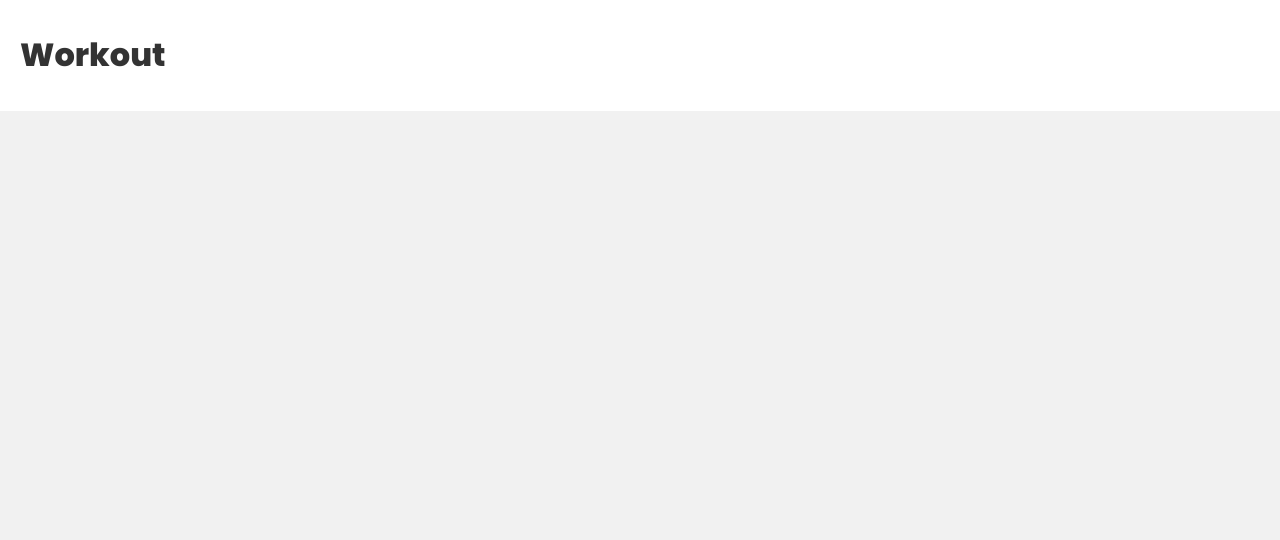
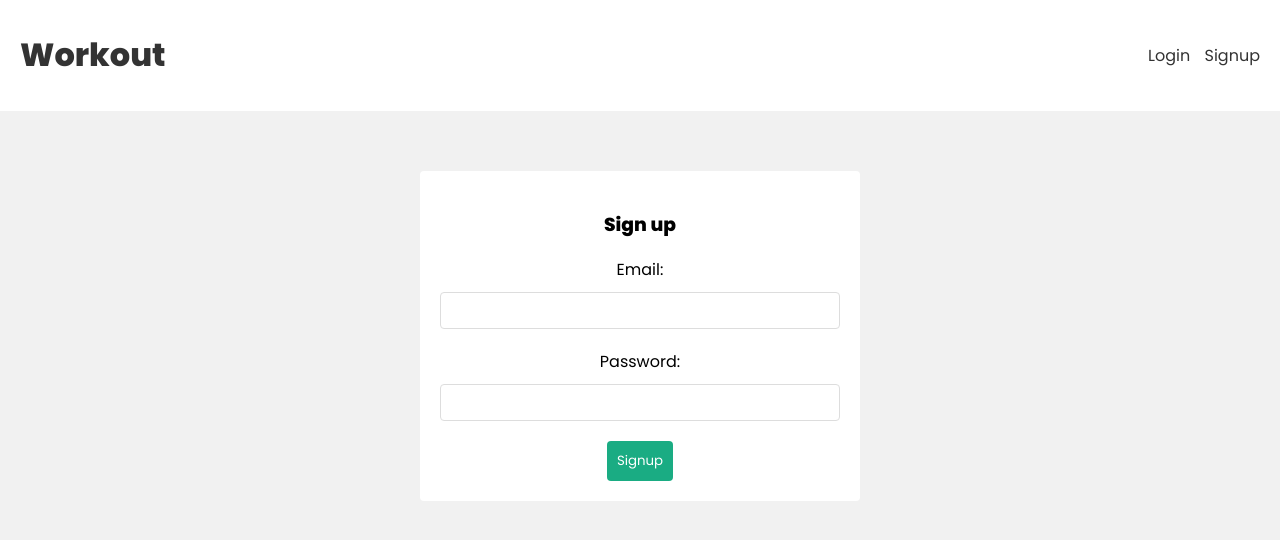
Before and after one commit to faiz-webdev/mernstack-workout, a React (Create React App) app in the folder frontend/: page /signup in a window 1280 px wide. Before the commit this address had no page. Shown: the top 540 px of the page. Built offline with nearby package versions, Linux system fonts and the light colour scheme; the HTML template or start-up script is replaced by a standard one.

Commit message:
13- login & signup form

```diff
--- a/frontend/src/App.js
+++ b/frontend/src/App.js
@@ -2,6 +2,8 @@ import "./App.css";
 import { BrowserRouter, Routes, Route } from "react-router-dom";
 import Home from "./pages/Home";
 import NavBar from "./components/NavBar";
+import Login from "./pages/Login";
+import Signup from "./pages/Signup";
 
 function App() {
   return (
@@ -11,6 +13,8 @@ function App() {
         <div className="pages">
           <Routes>
             <Route path="/" element={<Home />}></Route>
+            <Route path="/login" element={<Login />}></Route>
+            <Route path="/signup" element={<Signup />}></Route>
           </Routes>
         </div>
       </BrowserRouter>
--- a/frontend/src/components/NavBar.js
+++ b/frontend/src/components/NavBar.js
@@ -8,6 +8,13 @@ function NavBar() {
         <Link to="/">
           <h1>Workout</h1>
         </Link>
+        <nav>
+          <div>
+            <Link to="/login">Login</Link>
+            &nbsp;
+            <Link to="/signup">Signup</Link>
+          </div>
+        </nav>
       </div>
     </header>
   )
--- a/frontend/src/index.css
+++ b/frontend/src/index.css
@@ -100,3 +100,31 @@ div.error {
 input.error {
   border: 1px solid var(--error);
 }
+
+/* navbar */
+nav {
+  display: flex;
+  align-items: center;
+}
+nav a, nav button {
+  margin-left: 10px;
+}
+nav button {
+  background: #fff;
+  color: var(--primary);
+  border: 2px solid var(--primary);
+  padding: 6px 10px;
+  border-radius: 4px;
+  font-family: "Poppins";
+  cursor: pointer;
+  font-size: 1em;
+}
+
+/* auth forms */
+form.signup, form.login {
+  max-width: 400px;
+  margin: 40px auto;
+  padding: 20px;
+  background: #fff;
+  border-radius: 4px;
+}
--- /dev/null
+++ b/frontend/src/pages/Login.js
@@ -0,0 +1,33 @@
+import React, { useState } from "react";
+
+function Login() {
+  const [email, setEmail] = useState("");
+  const [password, setPassword] = useState("");
+
+  const handleSubmit = async (e) => {
+    e.preventDefault();
+    console.log(email, password);
+  };
+
+  return (
+    <form className="login" onSubmit={handleSubmit} noValidate>
+      <h3>Login</h3>
+      <label htmlFor="">Email:</label>
+      <input
+        type="email"
+        onChange={(e) => setEmail(e.target.value)}
+        value={email}
+      />
+      <label htmlFor="">Password:</label>
+      <input
+        type="password"
+        onChange={(e) => setPassword(e.target.value)}
+        value={password}
+      />
+
+      <button>Signup</button>
+    </form>
+  );
+}
+
+export default Login;
--- /dev/null
+++ b/frontend/src/pages/Signup.js
@@ -0,0 +1,26 @@
+import React, { useState } from 'react'
+
+function Signup() {
+    const [email, setEmail] = useState('');
+    const [password, setPassword] = useState('');
+
+    const handleSubmit = async(e)=> {
+        e.preventDefault();
+        console.log(email, password);
+    }
+
+
+  return (
+    <form className='signup' onSubmit={handleSubmit} noValidate>
+        <h3>Sign up</h3>
+        <label htmlFor="">Email:</label>
+        <input type="email" onChange={(e)=> setEmail(e.target.value)} value={email} />
+        <label htmlFor="">Password:</label>
+        <input type="password" onChange={(e)=> setPassword(e.target.value)} value={password} />
+
+        <button>Signup</button>
+    </form>
+  )
+}
+
+export default Signup
```
